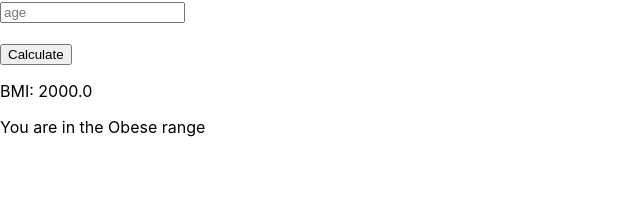
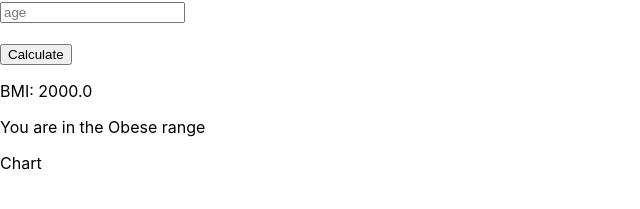
Before and after one commit to susumoa/bmi-calculator, a React (Create React App) app: page / in a window 1280 px wide. Both pictures are taken after typing "5", "5", "5" into the empty fields and a click on the button "Calculate". Shown: the part 165-374 px from the top of the page, without its empty margins (0-640 px from the left). Built offline with nearby package versions, Linux system fonts and the light colour scheme.

Commit message:
chart gets age and weight range

```diff
--- a/src/components/BmiInput.js
+++ b/src/components/BmiInput.js
@@ -1,5 +1,6 @@
 import React, {useState} from 'react'
 import Result from './Result'
+import Chart from './Chart'
 
 const BmiInput = () => {
   const [measurements, setMeasurements] = useState({
@@ -75,7 +76,10 @@ const BmiInput = () => {
         <br />
         <button onClick={calculateBmi}>Calculate</button>
       </form>
-      {bmi !== '' && <Result bmi={bmi} weightRange={weightRange} />}
+      {bmi !== '' && <div>
+        <Result bmi={bmi} weightRange={weightRange} />
+        <Chart age={age} weightRange={weightRange} />
+      </div>}
     </div>
   )
 }
--- a/src/components/Chart.js
+++ b/src/components/Chart.js
@@ -1,7 +1,8 @@
 import React from 'react'
 import { Chart } from "react-google-charts";
 
-const Component = () => {
+const Component = (props) => {
+  const {age, weightRange} = props
   return (
     <div>
       Chart
```
